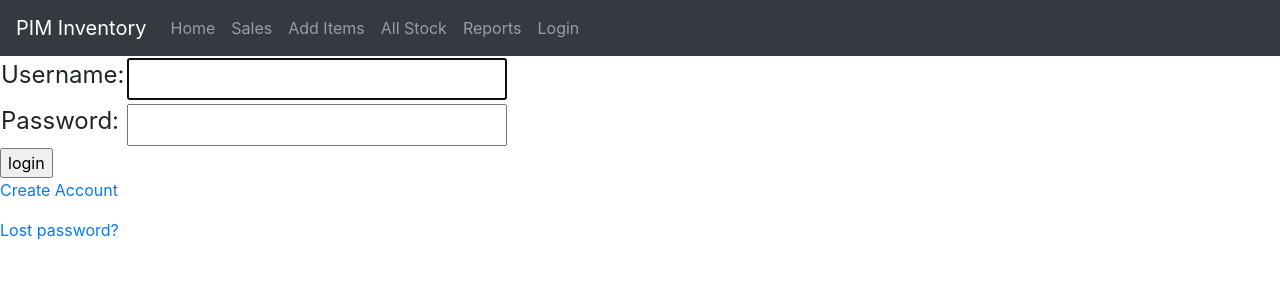
After one commit to eastertest/PIM_Inventory, a Django app: page /accounts/login/ in a window 1280 px wide. The commit adds this page. Shown: the top 300 px of the page. Run offline with Django 3.2, Linux system fonts and the light colour scheme.

Commit message:
Added login and signup

```diff
--- a/pim/settings.py
+++ b/pim/settings.py
@@ -134,6 +134,8 @@ USE_TZ = True
 # https://docs.djangoproject.com/en/3.1/howto/static-files/
 
 STATIC_URL = '/static/'
+LOGIN_REDIRECT_URL = '/home/'
+LOGOUT_REDIRECT_URL = '/home/'
 
 EMAIL_HOST = os.getenv("EMAIL_HOST")
 EMAIL_PORT = 587
--- a/pim/urls.py
+++ b/pim/urls.py
@@ -18,5 +18,6 @@ from django.urls import include, path
 
 urlpatterns = [
     path('admin/', admin.site.urls),
-    path('', include('prod_inventory_app.urls'))
+    path('', include('prod_inventory_app.urls')),
+    path('accounts/', include('django.contrib.auth.urls')),
 ]
--- a/prod_inventory_app/templates/prod_inventory_app/base.html
+++ b/prod_inventory_app/templates/prod_inventory_app/base.html
@@ -28,7 +28,23 @@
             <a class="nav-item nav-link" href="{% url 'add_product' %}">Add Items</a>
             <a class="nav-item nav-link" href="{% url 'stock' %}">All Stock</a>
             <a class="nav-item nav-link" href="{% url 'reports' %}">Reports</a>
+            {% if user.is_authenticated %}
+                <li class="dropdown">
+                    <a href="#" class="nav-link dropdown-toggle" id="navbarDropdown" data-toggle="dropdown" aria-expanded="false">
+                Welcome, {{request.user.first_name}} <b class="caret"></b>
+                    </a>
+                    <div class="dropdown-menu dropdown-menu-right position-absolute" aria-labelledby="navbarDropdown">
+                        <a class="dropdown-item" href="#">Action</a>
+                        <a class="dropdown-item" href="#">Another action</a>
+                        <div class="dropdown-divider"></div>
+                        <a class="dropdown-item" href="{% url 'logout' %}">Logout</a>
+                    </div>
+                </li>
+            {% else %}
+                <a class="nav-item nav-link" href="{% url 'login' %}">Login</a>
+            {% endif %}
         </div>
+
     </div>
 </nav>
 
--- a/prod_inventory_app/urls.py
+++ b/prod_inventory_app/urls.py
@@ -18,4 +18,5 @@ urlpatterns = [
     path('add_to_stock_csv/', views.add_to_stock_csv, name='add_to_stock'),
     path('reports/', views.reports, name='reports'),
     path('remove_item/<str:pk>/', views.remove_item, name='remove_item'),
+    path('signup/', views.signup, name='signup'),
 ]
--- /dev/null
+++ b/templates/registration/login.html
@@ -0,0 +1,38 @@
+{% extends "prod_inventory_app/base.html" %}
+
+{% block content %}
+
+  {% if form.errors %}
+    <p>Your username and password didn't match. Please try again.</p>
+  {% endif %}
+
+  {% if next %}
+    {% if user.is_authenticated %}
+      <p>Your account doesn't have access to this page. To proceed,
+      please login with an account that has access.</p>
+    {% else %}
+      <p>Please login to see this page.</p>
+    {% endif %}
+  {% endif %}
+
+  <form method="post" action="{% url 'login' %}">
+    {% csrf_token %}
+    <table>
+      <tr>
+        <td>{{ form.username.label_tag }}</td>
+        <td>{{ form.username }}</td>
+      </tr>
+      <tr>
+        <td>{{ form.password.label_tag }}</td>
+        <td>{{ form.password }}</td>
+      </tr>
+    </table>
+    <input type="submit" value="login" />
+    <input type="hidden" name="next" value="{{ next }}" />
+  </form>
+
+  {# Assumes you setup the password_reset view in your URLconf #}
+  <p><a href="{% url 'signup' %}">Create Account</a></p>
+  <p><a href="{% url 'password_reset' %}">Lost password?</a></p>
+
+{% endblock %}
```
Also changed, not shown: prod_inventory_app/forms.py (+12 -0 lines), prod_inventory_app/templates/prod_inventory_app/signup.html (added, +21 -0 lines), prod_inventory_app/views.py (+17 -1 lines), templates/registration/password_reset_form.html (added, +14 -0 lines).
